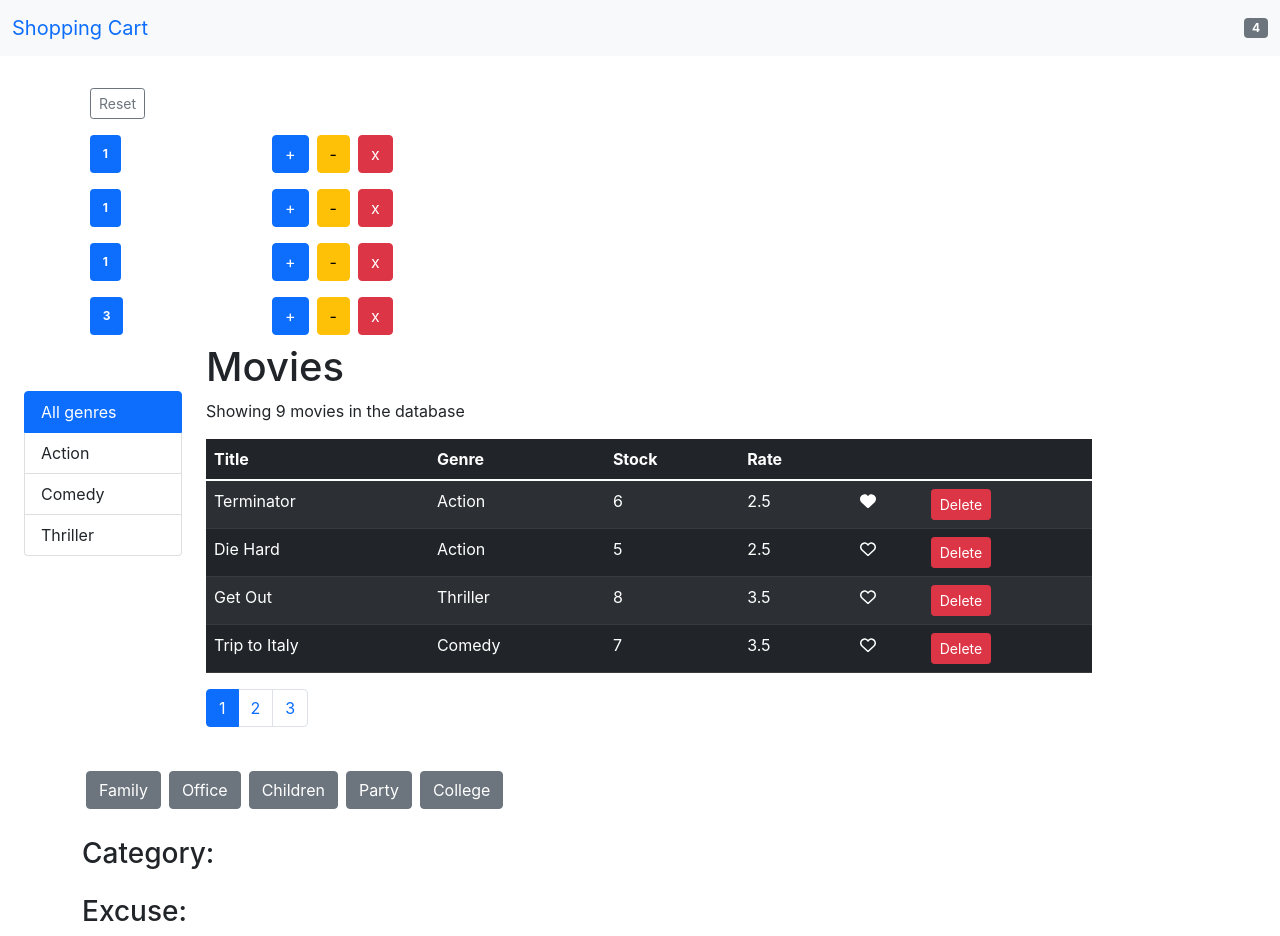
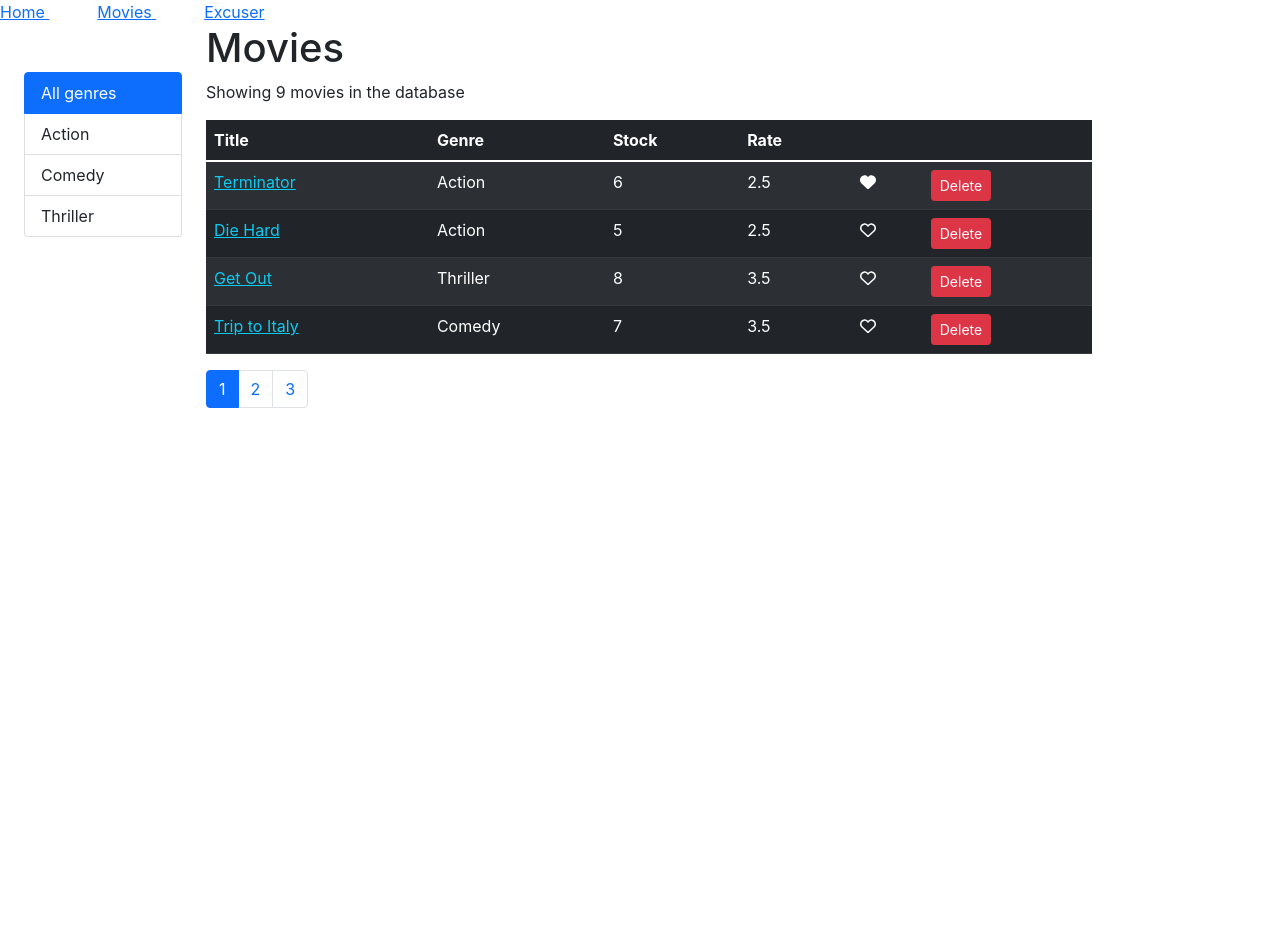
Before and after one commit to nimakarimi76/Friends-list, a React (Create React App) app in the folder mosh/: page /movies in a window 1280 px wide. After the commit the page ends 800 px from the top, so only its background shows below. Built offline with nearby package versions, Linux system fonts and the light colour scheme.

Commit message:
working with routes

```diff
--- a/mosh/package.json
+++ b/mosh/package.json
@@ -15,6 +15,7 @@
     "bootstrap": "^5.2.0",
     "react": "^18.2.0",
     "react-dom": "^18.2.0",
+    "react-router-dom": "6",
     "react-scripts": "5.0.1",
     "web-vitals": "^2.1.4"
   },
--- /dev/null
+++ b/mosh/src/components/moviesDetails.jsx
@@ -0,0 +1,14 @@
+import React from "react";
+
+const MoviesDetails = ({ match }) => {
+  //   let title = props.match.params;
+  // console.log(match.params.id);
+  return (
+    <h1 className="center ">
+      Details of movies
+      {/* {props.match.params.id} */}
+    </h1>
+  );
+};
+
+export default MoviesDetails;
--- a/mosh/src/components/moviesTable.jsx
+++ b/mosh/src/components/moviesTable.jsx
@@ -1,5 +1,6 @@
 import React from "react";
 import Like from "./common/like";
+import { Link } from "react-router-dom";
 
 export const MoviesTable = ({
   movies: moviesPerPage,
@@ -22,7 +23,11 @@ export const MoviesTable = ({
       <tbody>
         {moviesPerPage.map((movie) => (
           <tr key={movie._id}>
-            <td>{movie.title}</td>
+            <td>
+              <Link to={`/movies/${movie._id}`} className="text-info">
+                {movie.title}
+              </Link>
+            </td>
             <td>{movie.genre.name}</td>
             <td>{movie.numberInStock}</td>
             <td>{movie.dailyRentalRate}</td>
--- a/mosh/src/index.js
+++ b/mosh/src/index.js
@@ -6,17 +6,34 @@ import reportWebVitals from "./reportWebVitals";
 import Movies from "./components/movies";
 import App from "./App";
 import Excuse from "./components/excuses";
+import MoviesDetails from "./components/moviesDetails";
+
+import { BrowserRouter as Router, Route, Routes, Link } from "react-router-dom";
 
 const root = ReactDOM.createRoot(document.getElementById("root"));
 root.render(
-  <React.StrictMode>
-    <App />
-    <Movies />
-    <Excuse />
-  </React.StrictMode>
+  <Router>
+    <div className="">
+      <Link to="/"> Home </Link>
+      <Link className="m-5" to="/movies">
+        Movies{" "}
+      </Link>
+      <Link to="/Excuse"> Excuser </Link>
+    </div>
+    <Routes>
+      <Route path="/movies/:id" element={<MoviesDetails />} />
+      <Route
+        path="/movies"
+        render={(props) => <Movies {...props} />}
+        element={<Movies />}
+      />
+
+      {/* <Route path="/movies" element={<Movies />} /> */}
+      <Route path="/excuse" element={<Excuse />} />
+      <Route path="*" element={<h1>Page not found</h1>} />
+      <Route path="/" element={<App />} />
+    </Routes>
+  </Router>
 );
 
-// If you want to start measuring performance in your app, pass a function
-// to log results (for example: reportWebVitals(console.log))
-// or send to an analytics endpoint. Learn more: https://bit.ly/CRA-vitals
 reportWebVitals();
```
Also changed, not shown: 2 other files (tests, documents, lock files or other folders).
